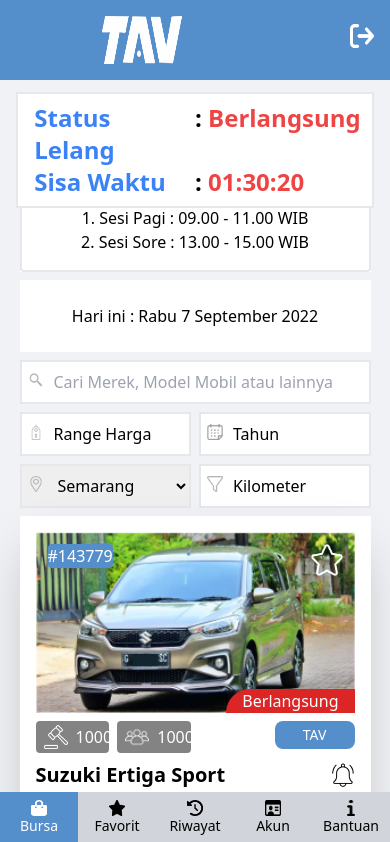
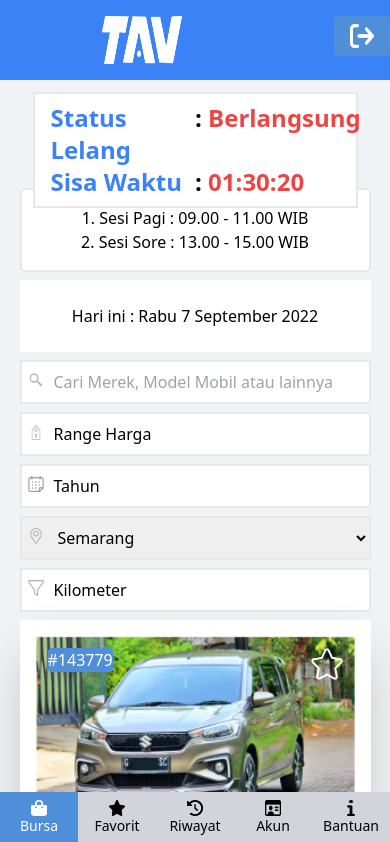
Before and after one commit to aldi-william/demo, a Vue app: page /dashboard/bursamobil in a window 390 px wide. Shown: the top 842 px of the page. Built offline with nearby package versions, Linux system fonts and the light colour scheme.

Commit message:
Update Responsive

```diff
--- a/src/components/ModalLogoutComponent.vue
+++ b/src/components/ModalLogoutComponent.vue
@@ -5,7 +5,7 @@
   <div>
      <div class="bg-black text-white px-4 py-2 fixed top-0 left-0 right-0 m-auto h-screen w-screen z-20 opacity-50">
      </div>
-     <div class="bg-white w-3/12 fixed top-1/2 left-0 right-0 mx-auto px-8 py-4 rounded-lg z-20">
+     <div class="bg-white w-10/12 sm:w-3/12 fixed top-1/2 left-0 right-0 mx-auto px-8 py-4 rounded-lg z-20">
         <h1 class="text-black font-bold text-xl">Keluar</h1>
         <p class="text-black">Anda Ingin Keluar ?</p>
         <div class="flex flex-row-reverse">
--- a/src/components/NavHeader.vue
+++ b/src/components/NavHeader.vue
@@ -14,7 +14,7 @@
 </script>
 <template>
   <ModalLogoutComponent v-show="showLogout" @logout="logoutdulu" @close="showLogout = false"/>
-  <div class="bg-primary fixed z-20 w-full">
+  <div class="bg-blue-500 fixed z-20 w-full">
       <div class="flex justify-end pt-4 h-12 sm:hidden md:hidden lg:hidden xl:hidden 2xl:hidden">
         <img :src="logo_putih" alt="logo" class="h-12 w-20"/>
         <div class="text-right w-52">
--- a/src/pages/Dashboard/BursaMobil/BursaMobil.vue
+++ b/src/pages/Dashboard/BursaMobil/BursaMobil.vue
@@ -20,8 +20,8 @@
 <template>
   <div class="bg-biru_fb">
   <div class="container-xl grid grid-cols-12 gap-2 py-3">
-    <div class="col-span-12 sm:col-span-5 md:col-span-5 lg:col-span-5 xl:col-span-5 2xl:col-span-5 px-4 py-2 border-2 border-gray flex justify-center items-center bg-white fixed sm:relative md:relative lg:relative xl:relative 2xl:relative z-20 sm:z-0 md:z-0 lg:z-0 xl:z-0 2xl:z-0 w-11/12 sm:w-full mx-auto sm:mx-0 left-0 right-0">
-        <div class="grid grid-cols-12 ">
+    <div class="col-span-12 sm:col-span-5 md:col-span-5 lg:col-span-5 xl:col-span-5 2xl:col-span-5 px-4 py-2 border-2 border-gray flex justify-center items-center bg-white fixed sm:relative md:relative lg:relative xl:relative 2xl:relative z-20 sm:z-0 md:z-0 lg:z-0 xl:z-0 2xl:z-0 w-10/12 sm:w-full mx-auto sm:mx-0 left-0 right-0">
+        <div class="grid grid-cols-12">
           <p class="col-span-6 text-2xl font-bold">
             <span class="text-blue-500">Status Lelang</span></p>
           <p class="col-span-6 text-2xl font-bold">:&nbsp;<span class="text-red-500">Berlangsung</span></p>
@@ -46,7 +46,7 @@
          <input placeholder="Cari Merek, Model Mobil atau lainnya" class="pl-8 pr-4 py-2 w-full border-2 border-gray"/>
          <img :src="image_search" alt="search" class="w-4 h-4 absolute left-2 top-3 flex items-center justify-end"/>
     </div>
-    <div class="col-span-6 sm:col-span-2 md:col-span-2 lg:col-span-2 xl:col-span-2 2xl:col-span-2 relative bg-white">
+    <div class="col-span-12 sm:col-span-2 md:col-span-2 lg:col-span-2 xl:col-span-2 2xl:col-span-2 relative bg-white">
          <button class="pl-8 pr-4 py-2 w-full border-2 border-gray text-left" @click="range_harga = !range_harga">Range Harga</button>
          <img :src="image_rentang_harga" alt="rentang harga" class="w-4 h-4 absolute left-2 top-3 flex items-center justify-end"/>
          <div class="absolute border bg-white shadow-xl p-4 z-20" v-show="range_harga">
@@ -62,7 +62,7 @@
              <button class="text-white bg-primary px-4 py-2 w-full rounded">Terapkan</button>
          </div>
     </div>
-    <div class="col-span-6 sm:col-span-2 md:col-span-2 lg:col-span-2 xl:col-span-2 2xl:col-span-2 relative bg-white">
+    <div class="col-span-12 sm:col-span-2 md:col-span-2 lg:col-span-2 xl:col-span-2 2xl:col-span-2 relative bg-white">
          <button placeholder="Tahun" class="pl-8 pr-4 py-2 w-full border-2 border-gray text-left" @click="range_tahun = !range_tahun">Tahun</button>
          <img :src="image_calender" alt="calendar" class="w-4 h-4 absolute left-2 top-3 flex items-center justify-end"/>
          <div class="absolute border bg-white shadow-xl p-4 z-20" v-show="range_tahun">
@@ -84,7 +84,7 @@
              <button class="text-white bg-primary px-4 py-2 w-full rounded">Terapkan</button>
          </div>
     </div>
-    <div class="col-span-6 sm:col-span-2 md:col-span-2 lg:col-span-2 xl:col-span-2 2xl:col-span-2 relative">
+    <div class="col-span-12 sm:col-span-2 md:col-span-2 lg:col-span-2 xl:col-span-2 2xl:col-span-2 relative">
          <select placeholder="Kota" class="pl-8 pr-4 py-2 w-full border-2 border-gray">
             <option value="1">Semarang</option>
             <option value="2">Jakarta</option>
@@ -92,7 +92,7 @@
          </select>
          <img :src="image_location" alt="location" class="w-4 h-4 absolute left-2 top-3 flex items-center justify-end"/>
     </div>
-    <div class="col-span-6 sm:col-span-2 md:col-span-2 lg:col-span-2 xl:col-span-2 2xl:col-span-2 relative">
+    <div class="col-span-12 sm:col-span-2 md:col-span-2 lg:col-span-2 xl:col-span-2 2xl:col-span-2 relative">
 
          <button @click="items = 'Kilometer'" class="pl-8 pr-4 py-2 w-full border-2 border-gray bg-white text-left">
              Kilometer
--- a/tailwind.config.cjs
+++ b/tailwind.config.cjs
@@ -7,7 +7,7 @@
   theme: {
     extend: {
       colors: {
-        primary: "#548ecb",
+        primary: "#4f8fda",
         secondary: "#E2E8F0",
         tertier:'#FBBC05',
         abu_abu:'#838383',
```
